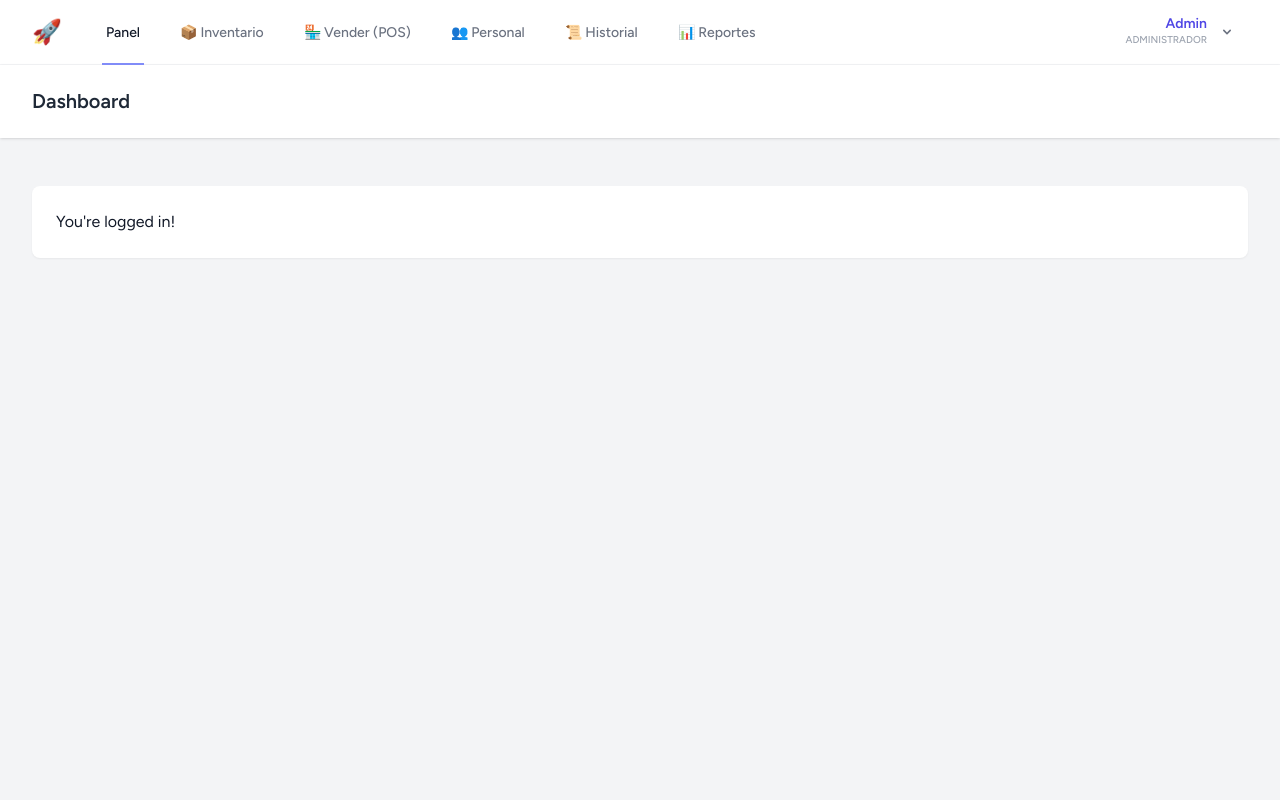
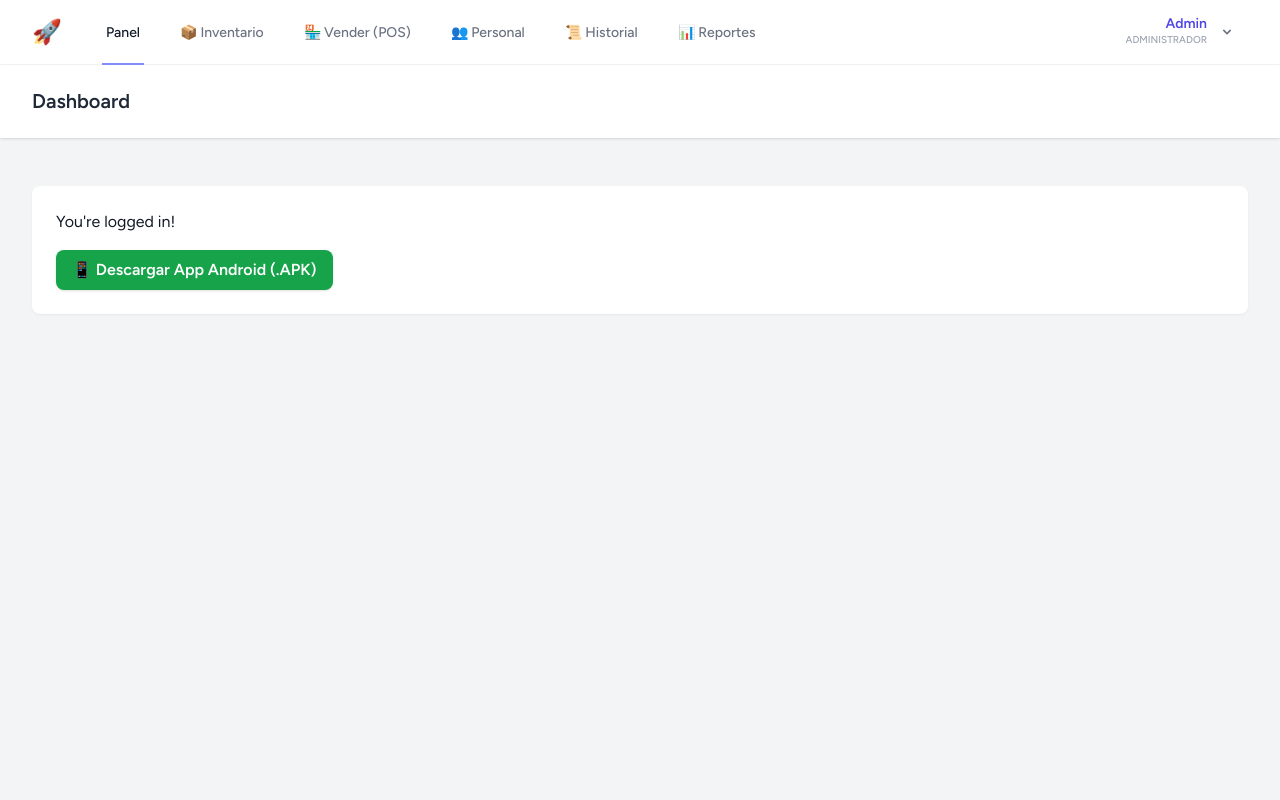
Before and after one commit to joancastro2707-cloud/Gestor-de-Inventarios-para-Papeleria---Laravel, a Laravel app: page /dashboard in a window 1280 px wide. Run offline with Laravel 12, Linux system fonts and the light colour scheme; a user stored in the database is signed in; data comes from the database, SQL or seed files in the repository; style sheets or scripts are compiled from the project's sources.

Commit message:
Agrega boton descargar APK en dashboard

```diff
--- a/resources/views/dashboard.blade.php
+++ b/resources/views/dashboard.blade.php
@@ -9,7 +9,12 @@
         <div class="max-w-7xl mx-auto sm:px-6 lg:px-8">
             <div class="bg-white overflow-hidden shadow-sm sm:rounded-lg">
                 <div class="p-6 text-gray-900">
-                    {{ __("You're logged in!") }}
+                    <p class="mb-4">{{ __("You're logged in!") }}</p>
+
+                    <a href="{{ asset('downloads/papeleria-pos.apk') }}" download="Papeleria-POS.apk"
+                       class="inline-flex items-center px-4 py-2 bg-green-600 text-white font-semibold rounded-lg shadow hover:bg-green-700 transition">
+                        📱 Descargar App Android (.APK)
+                    </a>
                 </div>
             </div>
         </div>
```
